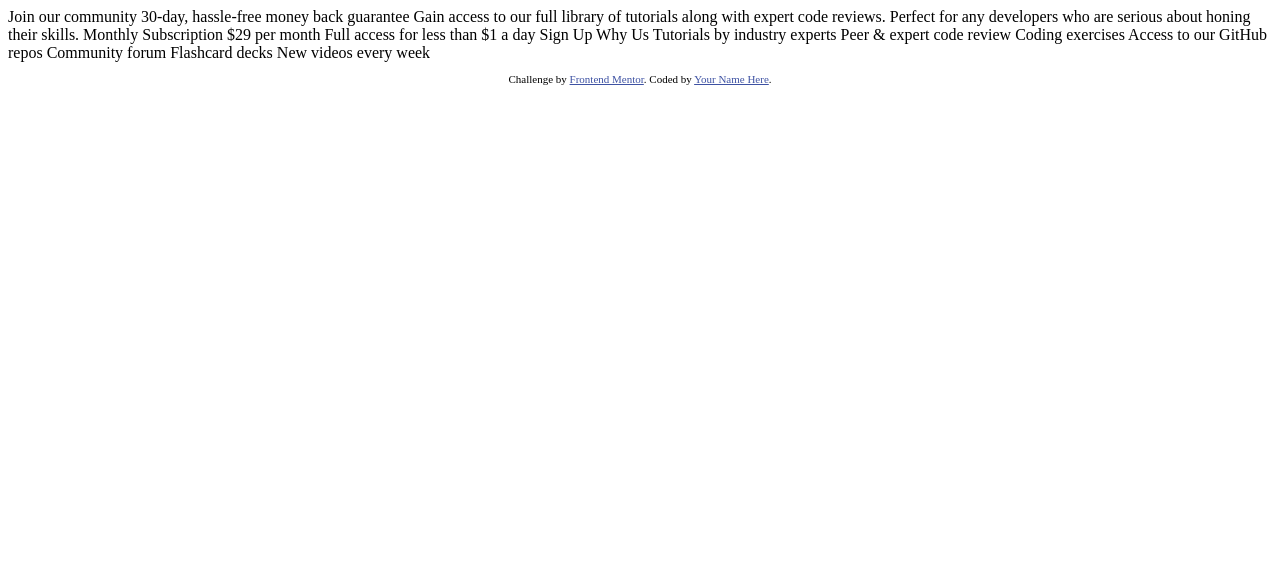
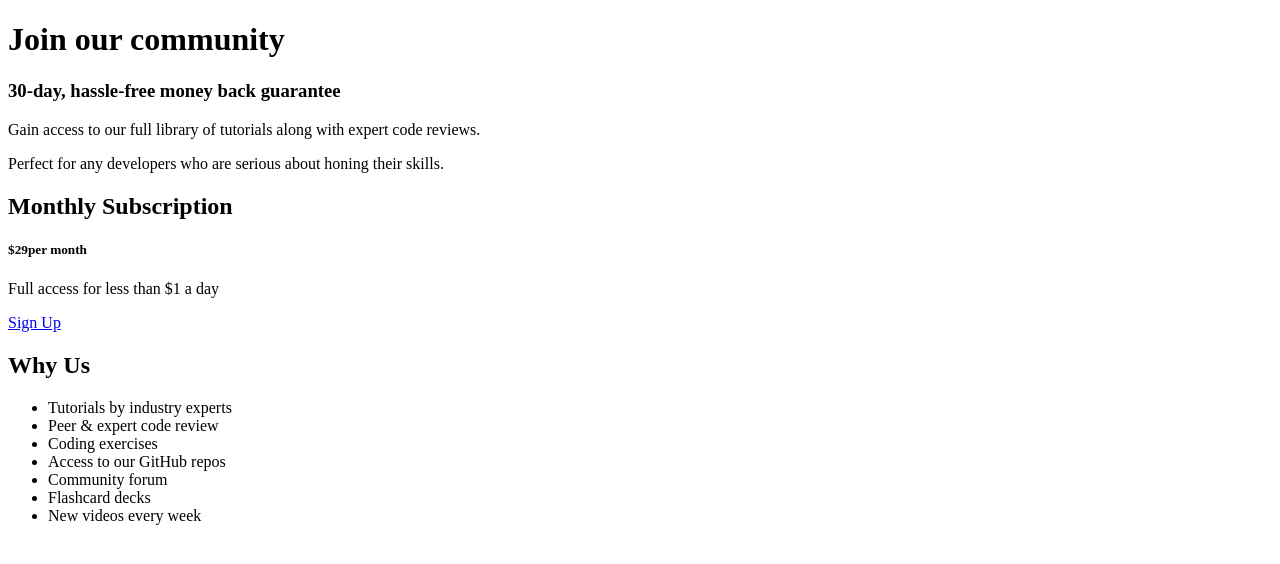
Before and after one commit to Pheeraphat47/single-price-grid-component, a plain HTML site: page index.html in a window 1280 px wide. Drawn offline with Linux system fonts and the light colour scheme.

Commit message:
finish html

```diff
--- a/index.html
+++ b/index.html
@@ -1,50 +1,59 @@
 <!DOCTYPE html>
 <html lang="en">
+
 <head>
   <meta charset="UTF-8">
-  <meta name="viewport" content="width=device-width, initial-scale=1.0"> <!-- displays site properly based on user's device -->
+  <meta name="viewport" content="width=device-width, initial-scale=1.0">
+  <!-- displays site properly based on user's device -->
 
   <link rel="icon" type="image/png" sizes="32x32" href="./images/favicon-32x32.png">
 
   <title>Frontend Mentor | Single Price Grid Component</title>
 
-  <!-- Feel free to remove these styles or customise in your own stylesheet 👍 -->
-  <style>
-    .attribution { font-size: 11px; text-align: center; }
-    .attribution a { color: hsl(228, 45%, 44%); }
-  </style>
+  <link rel="stylesheet" href="style.css">
+
+
 </head>
+
 <body>
-  Join our community
 
-  30-day, hassle-free money back guarantee
+  <main>
+    <div class="container">
+      <div class="wrapper">
 
-  Gain access to our full library of tutorials along with expert code reviews.
-  Perfect for any developers who are serious about honing their skills.
+        <div class="main-content">
+          <h1> Join our community</h1>
+          <h3>30-day, hassle-free money back guarantee</h3>
+          <p> Gain access to our full library of tutorials along with expert code reviews.
+          </p>
+          <p>Perfect for any developers who are serious about honing their skills.</p>
+        </div>
 
-  Monthly Subscription
+        <div class="sub">
+          <h2>Monthly Subscription</h2>
+          <h5><span class="price">&dollar;29</span>per month<span></span></h5>
+          <p>Full access for less than &dollar;1 a day</p>
+          <a href="#">Sign Up</a>
+        </div>
 
-  &dollar;29 per month
+        <div class="whyus">
+          <h2>Why Us</h2>
+          <ul>
+            <li>Tutorials by industry experts</li>
+            <li>Peer &amp; expert code review</li>
+            <li> Coding exercises</li>
+            <li>Access to our GitHub repos</li>
+            <li>Community forum</li>
+            <li>Flashcard decks</li>
+            <li>New videos every week</li>
+          </ul>
+        </div>
 
-  Full access for less than &dollar;1 a day
+      </div>
+    </div>
 
-  Sign Up
+  </main>
 
-  Why Us
+</body>
 
-  Tutorials by industry experts
-  Peer &amp; expert code review
-  Coding exercises
-  Access to our GitHub repos
-  Community forum
-  Flashcard decks
-  New videos every week
-
-  <footer>
-    <p class="attribution">
-      Challenge by <a href="https://www.frontendmentor.io?ref=challenge" target="_blank">Frontend Mentor</a>.
-      Coded by <a href="#">Your Name Here</a>.
-    </p>
-  </footer>
-</body>
 </html>
--- /dev/null
+++ b/style.css
@@ -0,0 +1 @@
+@import url('https://fonts.googleapis.com/css2?family=Fraunces:opsz,wght@9..144,700&family=Karla:wght@400;700&display=swap');
```
